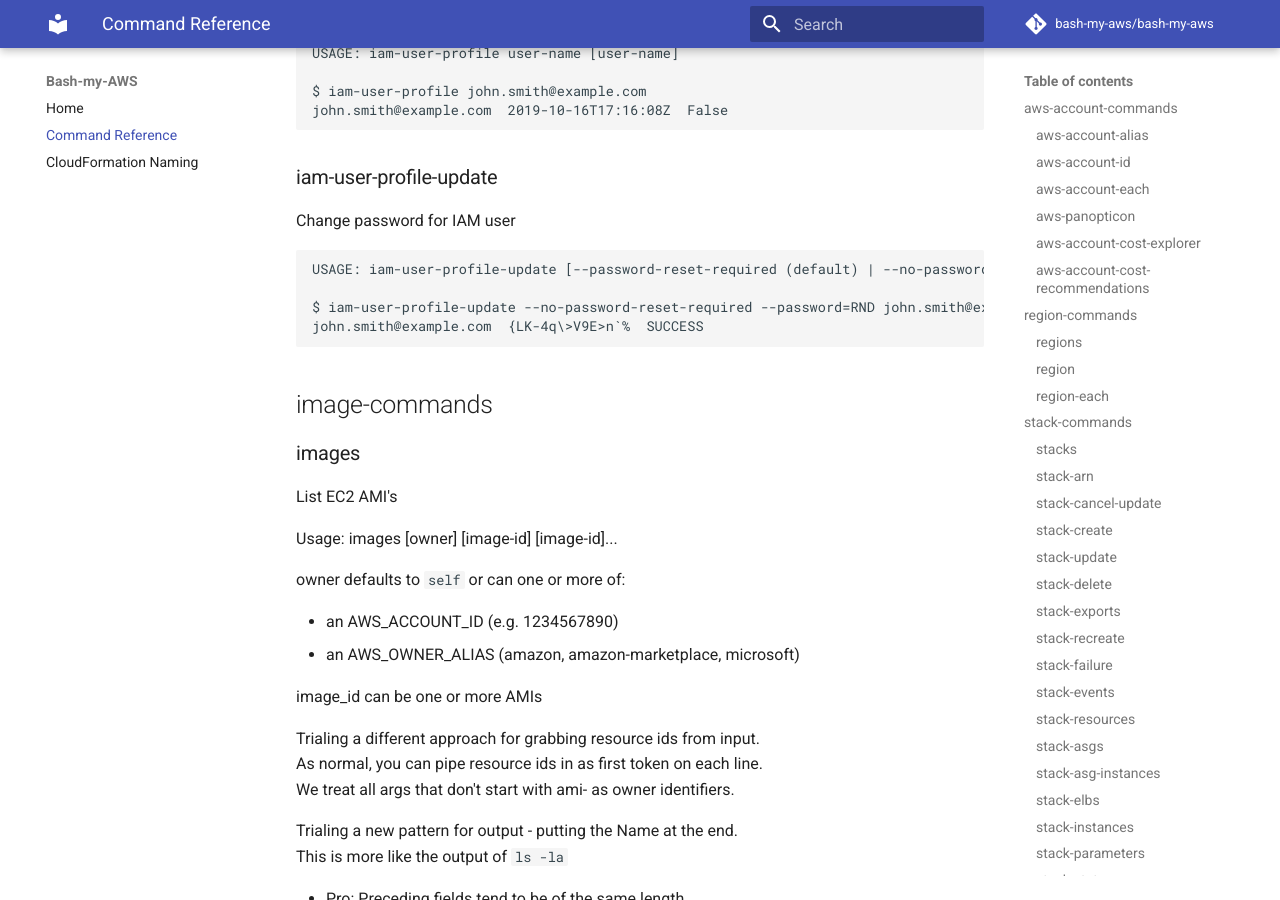
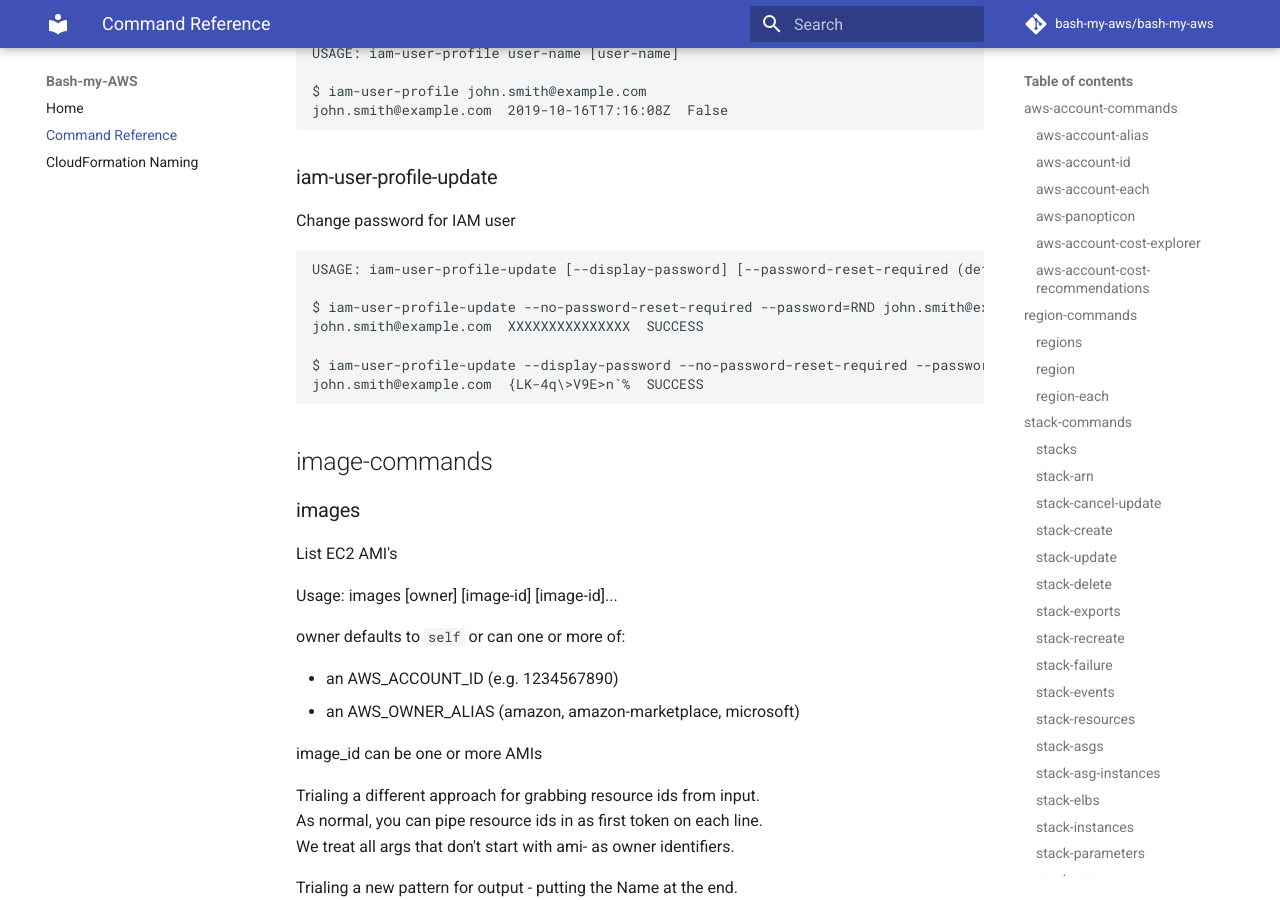
Before and after one commit to bash-my-aws/bash-my-aws, an MkDocs documentation site: the page built from docs/command-reference.md, in a window 1280 px wide and 900 px high, scrolled down 20983 px. Built offline with MkDocs 1.6.1 and Material for MkDocs 9.7.7, drawn with Linux system fonts in a browser that asks for light colours; comment, search, counter and statistics services are not loaded.

Commit message:
[iam-users] Added flag to display-password on change (default obscured)

```diff
--- a/docs/command-reference.md
+++ b/docs/command-reference.md
@@ -997,9 +997,12 @@ List IAM Users Profile
 
 Change password for IAM user
 
-    USAGE: iam-user-profile-update [--password-reset-required (default) | --no-password-reset-required] --password=[<value>|RND (default)] user-name [user-name]
+    USAGE: iam-user-profile-update [--display-password] [--password-reset-required (default) | --no-password-reset-required] --password=[<value>|RND (default)] user-name [user-name]
 
     $ iam-user-profile-update --no-password-reset-required --password=RND john.smith@example.com
+    john.smith@example.com  XXXXXXXXXXXXXXX  SUCCESS
+
+    $ iam-user-profile-update --display-password --no-password-reset-required --password=RND john.smith@example.com
     john.smith@example.com  {LK-4q\>V9E>n`%  SUCCESS
 
 
```
Also changed, not shown: 1 other file.
